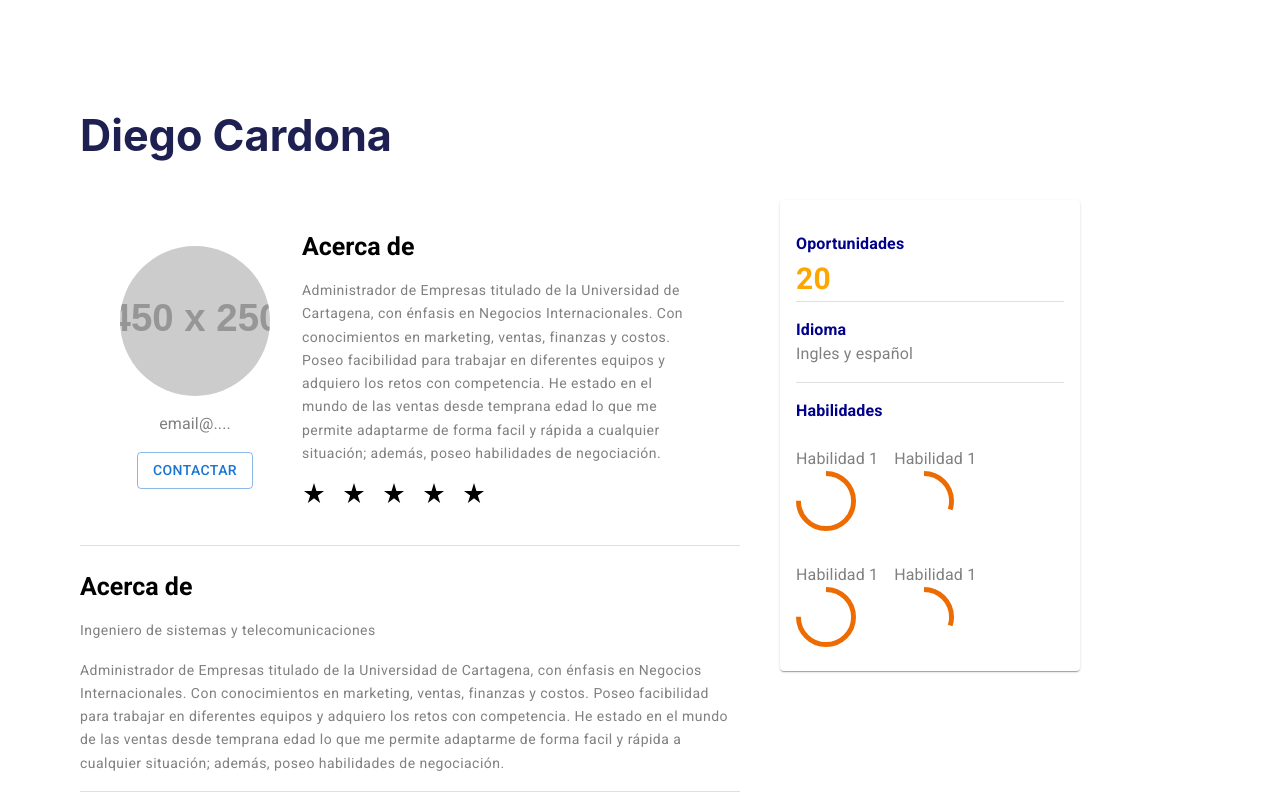
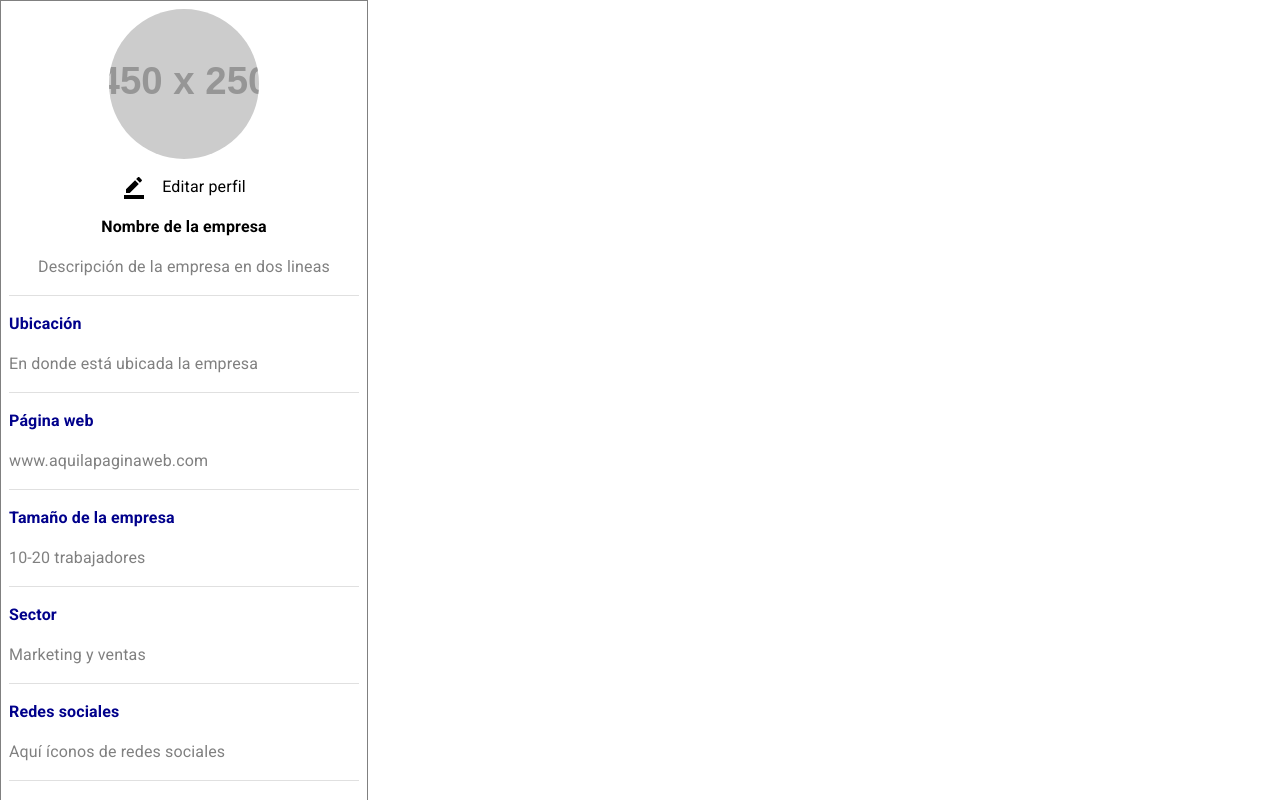
Before and after one commit to fyarza/coally, a React (Create React App) app: page / in a window 1280 px wide. Shown: the top 800 px of the page. Built offline with nearby package versions, Linux system fonts and the light colour scheme.

Commit message:
terminando la segunda pantalla

```diff
--- a/src/App.tsx
+++ b/src/App.tsx
@@ -6,9 +6,10 @@ import OportunidadesDrawer from "./Pages/OportunidadesDrawer";
 import Formacion from "./Pages/Formacion";
 import Configuracion from "./Pages/Configuracion";
 import Profesionales from "./Pages/Profesionales";
+import Perfil from "./Pages/Perfil";
 
 function App() {
-  return <Profesionales />;
+  return <Perfil />;
 }
 
 export default App;
--- /dev/null
+++ b/src/Pages/Perfil.tsx
@@ -0,0 +1,101 @@
+import { Avatar, Box, Divider, Stack, Typography } from "@mui/material";
+import React from "react";
+import BorderColorIcon from "@mui/icons-material/BorderColor";
+
+type Props = {};
+
+export default function Perfil({}: Props) {
+  return (
+    <Box sx={{ width: 350, padding: "0.5rem", border: "1px solid gray" }}>
+      <Stack spacing={2} justifyContent="center">
+        <Avatar
+          alt="Remy Sharp"
+          src="https://fakeimg.pl/450x250/"
+          sx={{ width: 150, height: 150, alignSelf: "center" }}
+        />
+        <Stack direction="row" spacing={2} alignSelf="center">
+          <BorderColorIcon />
+          <Typography>Editar perfil</Typography>
+        </Stack>
+        <Typography fontWeight="bold" fontSize={16} alignSelf="center">
+          Nombre de la empresa
+        </Typography>
+        <Typography color="gray" fontSize={16} alignSelf="center">
+          Descripción de la empresa en dos lineas
+        </Typography>
+        <Divider />
+        <Typography
+          color="darkblue"
+          fontWeight="bold"
+          fontSize={16}
+          marginTop={1}
+        >
+          Ubicación
+        </Typography>
+        <Typography color="gray" fontSize={16} marginBottom={1}>
+          En donde está ubicada la empresa
+        </Typography>
+        <Divider />
+        <Typography
+          color="darkblue"
+          fontWeight="bold"
+          fontSize={16}
+          marginTop={2}
+        >
+          Página web
+        </Typography>
+        <Typography color="gray" fontSize={16} marginBottom={1}>
+          www.aquilapaginaweb.com
+        </Typography>
+        <Divider />
+        <Typography
+          color="darkblue"
+          fontWeight="bold"
+          fontSize={16}
+          marginTop={2}
+        >
+          Tamaño de la empresa
+        </Typography>
+        <Typography color="gray" fontSize={16} marginBottom={1}>
+          10-20 trabajadores
+        </Typography>
+        <Divider />
+        <Typography
+          color="darkblue"
+          fontWeight="bold"
+          fontSize={16}
+          marginTop={2}
+        >
+          Sector
+        </Typography>
+        <Typography color="gray" fontSize={16} marginBottom={1}>
+          Marketing y ventas
+        </Typography>
+        <Divider />
+        <Typography
+          color="darkblue"
+          fontWeight="bold"
+          fontSize={16}
+          marginTop={2}
+        >
+          Redes sociales
+        </Typography>
+        <Typography color="gray" fontSize={16} marginBottom={2}>
+          Aquí íconos de redes sociales
+        </Typography>
+        <Divider />
+        <Typography
+          color="darkblue"
+          fontWeight="bold"
+          fontSize={16}
+          marginTop={2}
+        >
+          Pagos
+        </Typography>
+        <Typography color="gray" fontSize={16} marginBottom={1}>
+          Historico de pagos
+        </Typography>
+      </Stack>
+    </Box>
+  );
+}
```
